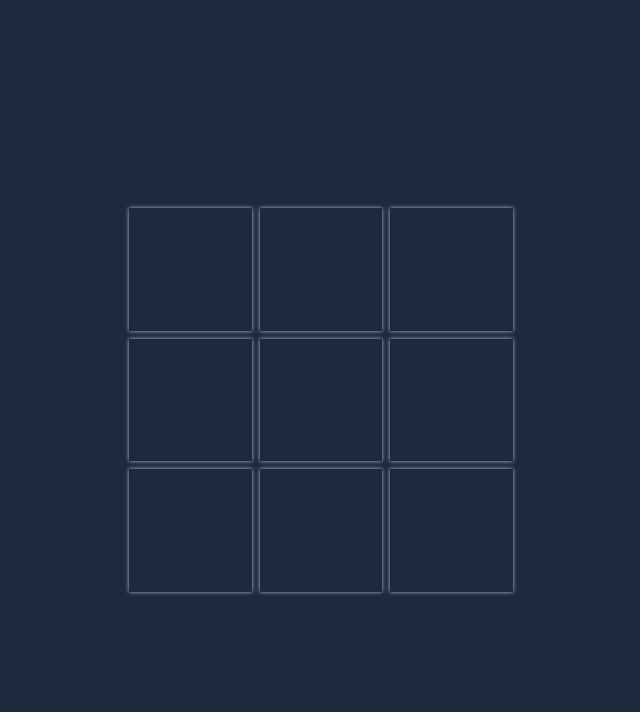
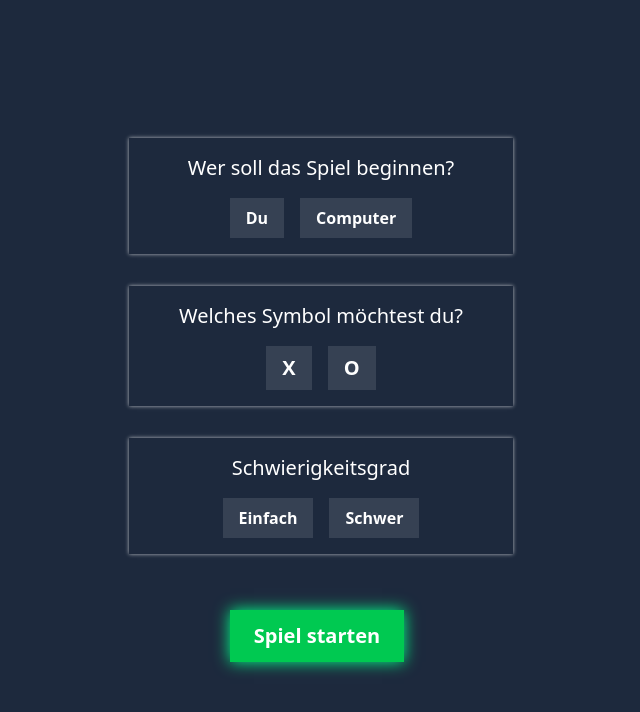
Before and after one commit to 0815beck/minimax-games, a React (Vite) app: page /einstellungen in a window 1280 px wide. Shown: the top 712 px of the page, without its empty margins (319-959 px from the left). Built offline with nearby package versions, Linux system fonts and the light colour scheme.

Commit message:
Einstellungsseite funktioniert, design ist noch fragwürdig

```diff
--- a/package.json
+++ b/package.json
@@ -13,6 +13,7 @@
     "@tailwindcss/vite": "^4.1.8",
     "react": "^19.1.0",
     "react-dom": "^19.1.0",
+    "react-router-dom": "^7.6.2",
     "tailwindcss": "^4.1.8"
   },
   "devDependencies": {
--- a/src/App.tsx
+++ b/src/App.tsx
@@ -1,25 +1,60 @@
 import { useState, useEffect } from "react";
 import "./index.css";
-import type { Symbol, Player, Position } from "./types";
+import type { Difficulty, Symbol, Player, Position } from "./types";
 import { invertPlayer, invertSymbol } from "./types";
 import type { MouseEvent } from "react";
-import { bestMove, findWinner } from "./minimax";
-import Board from "./components/Board";
+import { bestMove, getWinningSymbol } from "./minimax";
+import Game from "./sites/Game";
+import { useNavigate } from "react-router-dom";
+import { Route, Routes } from "react-router-dom";
+import Settings from "./sites/Settings";
 
 function App() {
+  const [startPlayer, setStartPlayer] = useState<Player | null>(null);
+  const [startSymbol, setStartSymbol] = useState<Symbol | null>(null);
+  const [difficulty, setDifficulty] = useState<Difficulty | null>(null);
+
   const [nextPlayer, setNextPlayer] = useState<Player | null>("HUMAN");
   const [nextSymbol, setNextSymbol] = useState<Symbol | null>("X");
-  const [winner, setWinner] = useState<Symbol | "DRAW" | null>(null);
+  const [gameOver, setGameOver] = useState<boolean>(false);
   const [board, setBoard] = useState<(Symbol | null)[][]>([
     [null, null, null],
     [null, null, null],
     [null, null, null],
   ]);
 
+  let navigate = useNavigate();
+  useEffect(() => {
+    if (!startPlayer || !startSymbol || !difficulty) {
+      navigate("/einstellungen");
+      return;
+    }
+    if (!nextPlayer) {
+      setNextPlayer(startPlayer);
+    }
+    if (!nextSymbol) {
+      setNextSymbol(startSymbol);
+    }
+  }, []);
+
+  const onNewGame = (event: MouseEvent<HTMLButtonElement>) => {
+    event.preventDefault();
+    if (!startPlayer || !startSymbol || !difficulty) {
+      navigate("/einstellungen");
+      return;
+    }
+    const newBoard = board.map((_) => [null, null, null]);
+    setBoard(newBoard);
+    setNextPlayer(startPlayer);
+    setNextSymbol(startSymbol);
+    setGameOver(false);
+    navigate("/");
+  };
+
   const onFieldClick = (position: Position) => {
     return (event: MouseEvent<HTMLButtonElement>) => {
       event.preventDefault();
-      if (!nextPlayer || !nextSymbol || winner) {
+      if (!nextPlayer || !nextSymbol || gameOver) {
         return;
       }
       const newBoard = board.map((row) => [...row]);
@@ -27,12 +62,12 @@ function App() {
       setNextPlayer(invertPlayer(nextPlayer!));
       setNextSymbol(invertSymbol(nextSymbol!));
       setBoard(newBoard);
-      setWinner(findWinner(newBoard));
+      setGameOver(!!getWinningSymbol(newBoard));
     };
   };
 
   useEffect(() => {
-    if (nextPlayer !== "MACHINE" || winner || !nextSymbol) {
+    if (nextPlayer !== "MACHINE" || gameOver || !nextSymbol) {
       return;
     }
     const machineMove = bestMove(board, nextSymbol);
@@ -40,23 +75,38 @@ function App() {
     newBoard[machineMove.row][machineMove.column] = nextSymbol;
     setNextPlayer(invertPlayer(nextPlayer!));
     setNextSymbol(invertSymbol(nextSymbol!));
-    setWinner(findWinner(newBoard));
+    setGameOver(!!getWinningSymbol(newBoard));
     setBoard(newBoard);
   }, [board]);
 
   return (
-    <div
-      className={
-        "w-screen h-screen flex justify-center items-center bg-slate-800"
-      }
-    >
-      <Board
-        nextPlayer={nextPlayer}
-        winner={winner}
-        board={board}
-        onFieldClick={onFieldClick}
+    <Routes>
+      <Route
+        path="/"
+        element={
+          <Game
+            nextPlayer={nextPlayer}
+            gameOver={gameOver}
+            board={board}
+            onFieldClick={onFieldClick}
+          />
+        }
       />
-    </div>
+      <Route
+        path="/einstellungen"
+        element={
+          <Settings
+            startPlayer={startPlayer}
+            startSymbol={startSymbol}
+            difficulty={difficulty}
+            setStartPlayer={setStartPlayer}
+            setStartSymbol={setStartSymbol}
+            setDifficulty={setDifficulty}
+            onNewGame={onNewGame}
+          />
+        }
+      />
+    </Routes>
   );
 }
 
--- a/src/components/Board.tsx
+++ b/src/components/Board.tsx
@@ -4,7 +4,7 @@ import type { MouseEvent } from "react";
 
 function Board(props: {
   nextPlayer: Player | null;
-  winner: Symbol | "DRAW" | null;
+  gameOver: boolean;
   board: (Symbol | null)[][];
   onFieldClick: (
     position: Position
@@ -14,9 +14,8 @@ function Board(props: {
   for (let row = 0; row < 3; row++) {
     for (let column = 0; column < 3; column++) {
       let disabled =
-        props.nextPlayer === "MACHINE" ||
-        props.nextPlayer === null ||
-        props.winner !== null ||
+        props.nextPlayer !== "HUMAN" ||
+        props.gameOver === true ||
         props.board[row][column] !== null
           ? true
           : false;
@@ -31,12 +30,12 @@ function Board(props: {
   }
 
   return (
-    <div
-      className={
-        "flex-grow max-w-9/10 sm:max-w-5/10 md:max-w-96 grid grid-cols-3 gap-2"
-      }
-    >
-      {fields}
+    <div className="w-full">
+      <div
+        className={"w-9/10 md:w-5/10 max-w-96 grid grid-cols-3 gap-2 m-auto"}
+      >
+        {fields}
+      </div>
     </div>
   );
 }
--- a/src/main.tsx
+++ b/src/main.tsx
@@ -2,9 +2,12 @@ import { StrictMode } from "react";
 import { createRoot } from "react-dom/client";
 import "./index.css";
 import App from "./App.tsx";
+import { BrowserRouter } from "react-router-dom";
 
 createRoot(document.getElementById("root")!).render(
   <StrictMode>
-    <App />
+    <BrowserRouter>
+      <App />
+    </BrowserRouter>
   </StrictMode>
 );
--- a/src/minimax.tsx
+++ b/src/minimax.tsx
@@ -1,7 +1,7 @@
 import type { Symbol, Player, Position } from "./types";
 import { invertPlayer, invertSymbol } from "./types";
 
-function findWinner(board: (Symbol | null)[][]): Symbol | "DRAW" | null {
+function getWinningSymbol(board: (Symbol | null)[][]): Symbol | "DRAW" | null {
   let boardIsFull = true;
   for (let row = 0; row < 3; row++) {
     for (let column = 0; column < 3; column++) {
@@ -58,7 +58,7 @@ function minimax(
   nextSymbol: Symbol,
   nextPlayer: Player
 ): number {
-  const winner: Symbol | "DRAW" | null = findWinner(board);
+  const winner: Symbol | "DRAW" | null = getWinningSymbol(board);
   if (winner === "DRAW") {
     return 0;
   }
@@ -128,4 +128,4 @@ function bestMove(board: (Symbol | null)[][], nextSymbol: Symbol) {
   return positionScoreTable.sort((a, b) => b.score - a.score)[0].position;
 }
 
-export { findWinner, bestMove };
+export { getWinningSymbol, bestMove };
--- /dev/null
+++ b/src/sites/Game.tsx
@@ -0,0 +1,45 @@
+import Board from "../components/Board";
+import type { Player, Symbol, Position } from "../types";
+import type { MouseEvent } from "react";
+import { getWinningSymbol } from "../minimax";
+
+function Game(props: {
+  nextPlayer: Player | null;
+  gameOver: boolean;
+  board: (Symbol | null)[][];
+  onFieldClick: (
+    position: Position
+  ) => (event: MouseEvent<HTMLButtonElement>) => void;
+}) {
+  let statusMessage: string = "";
+  if (props.gameOver) {
+    const winningSymbol = getWinningSymbol(props.board);
+    if (winningSymbol === "DRAW") {
+      statusMessage = "Unentschieden! Versuch es noch einmal!";
+    } else if (props.nextPlayer === "MACHINE") {
+      statusMessage = "Du hast gewonnen! Gratulation!";
+    } else if (props.nextPlayer === "HUMAN") {
+      statusMessage = "Der Computer war leider schlauer. Sei nicht traurig!";
+    }
+  }
+  if (!props.gameOver && props.nextPlayer === "HUMAN") {
+    statusMessage = "Du bist dran!";
+  } else if (!props.gameOver && props.nextPlayer === "MACHINE") {
+    statusMessage = "Die Maschine denkt.";
+  } else if (!props.gameOver && !props.nextPlayer) {
+    statusMessage = "Das Spiel hat noch nicht begonnen.";
+  }
+
+  return (
+    <div
+      className={
+        "w-screen h-screen flex flex-col items-stretch justify-center bg-slate-800"
+      }
+    >
+      <p className="mb-12 text-2xl text-center text-white">{statusMessage}</p>
+      <Board {...props} />
+    </div>
+  );
+}
+
+export default Game;
--- /dev/null
+++ b/src/sites/Settings.tsx
@@ -0,0 +1,92 @@
+import type { Symbol, Difficulty, Player } from "../types";
+import type { MouseEvent } from "react";
+
+function Settings(props: {
+  startPlayer: Player | null;
+  startSymbol: Symbol | null;
+  difficulty: Difficulty | null;
+  setStartPlayer: React.Dispatch<React.SetStateAction<Player | null>>;
+  setStartSymbol: React.Dispatch<React.SetStateAction<Symbol | null>>;
+  setDifficulty: React.Dispatch<React.SetStateAction<Difficulty | null>>;
+  onNewGame: (event: MouseEvent<HTMLButtonElement>) => void;
+}) {
+  const neonButton = "px-4 py-2 text-white font-bold transition duration-200";
+
+  return (
+    <div className="flex flex-col h-full items-center justify-center gap-6 min-h-screen bg-slate-800 text-white">
+      <div className="flex flex-col items-center gap-8 w-full max-w-sm">
+        <div className="w-full shadow-[0px_0px_4px_rgba(255,255,255,0.7)] p-4">
+          <label className="block text-xl mb-4 text-center">
+            Wer soll das Spiel beginnen?
+          </label>
+          <div className="flex gap-4 justify-center">
+            {(["HUMAN", "MACHINE"] as Player[]).map((player) => (
+              <button
+                key={player}
+                className={`${neonButton} ${
+                  props.startPlayer === player
+                    ? "bg-pink-500 shadow-[0_0_10px_#ff00ff]"
+                    : "bg-gray-700 hover:bg-gray-600"
+                }`}
+                onClick={() => props.setStartPlayer(player)}
+              >
+                {player === "HUMAN" ? "Du" : "Computer"}
+              </button>
+            ))}
+          </div>
+        </div>
+        <div className="w-full shadow-[0px_0px_4px_rgba(255,255,255,0.7)] p-4">
+          <label className="block text-xl mb-4 text-center">
+            Welches Symbol möchtest du?
+          </label>
+          <div className="flex gap-4 justify-center">
+            {(["X", "O"] as Symbol[]).map((sym) => (
+              <button
+                key={sym}
+                className={`${neonButton} text-xl ${
+                  props.startSymbol === sym
+                    ? "bg-cyan-500 shadow-[0_0_10px_#00ffff]"
+                    : "bg-gray-700 hover:bg-gray-600"
+                }`}
+                onClick={() => props.setStartSymbol(sym)}
+              >
+                {sym}
+              </button>
+            ))}
+          </div>
+        </div>
+        <div className="w-full shadow-[0px_0px_4px_rgba(255,255,255,0.7)] p-4">
+          <label className="block text-xl mb-4 text-center">
+            Schwierigkeitsgrad
+          </label>
+          <div className="flex gap-4 justify-center">
+            {(["EASY", "HARD"] as Difficulty[]).map((level) => (
+              <button
+                key={level}
+                className={`${neonButton} ${
+                  props.difficulty === level
+                    ? "bg-indigo-500 shadow-[0_0_10px_#8b5cf6]"
+                    : "bg-gray-700 hover:bg-gray-600"
+                }`}
+                onClick={() => props.setDifficulty(level)}
+              >
+                {level === "EASY" ? "Einfach" : "Schwer"}
+              </button>
+            ))}
+          </div>
+        </div>
+
+        <div className="text-center mt-6 align-end">
+          <button
+            className="px-6 py-3 me-2 bg-green-500 shadow-[0_0_15px_#00ff88] text-white text-xl font-bold hover:bg-green-400 transition duration-300"
+            onClick={props.onNewGame}
+          >
+            Spiel starten
+          </button>
+        </div>
+      </div>
+    </div>
+  );
+}
+
+export default Settings;
--- a/src/types.tsx
+++ b/src/types.tsx
@@ -1,16 +1,15 @@
 type Player = "HUMAN" | "MACHINE";
+type Symbol = "X" | "O";
+type Position = { row: number; column: number };
+type Difficulty = "EASY" | "HARD";
 
 function invertPlayer(player: Player): Player {
   return player === "HUMAN" ? "MACHINE" : "HUMAN";
 }
 
-type Symbol = "X" | "O";
-
 function invertSymbol(symbol: Symbol): Symbol {
   return symbol === "X" ? "O" : "X";
 }
 
-type Position = { row: number; column: number };
-
-export type { Player, Symbol, Position };
+export type { Difficulty, Player, Symbol, Position };
 export { invertPlayer, invertSymbol };
```
Also changed, not shown: 1 other file (tests, documents, lock files or other folders).
